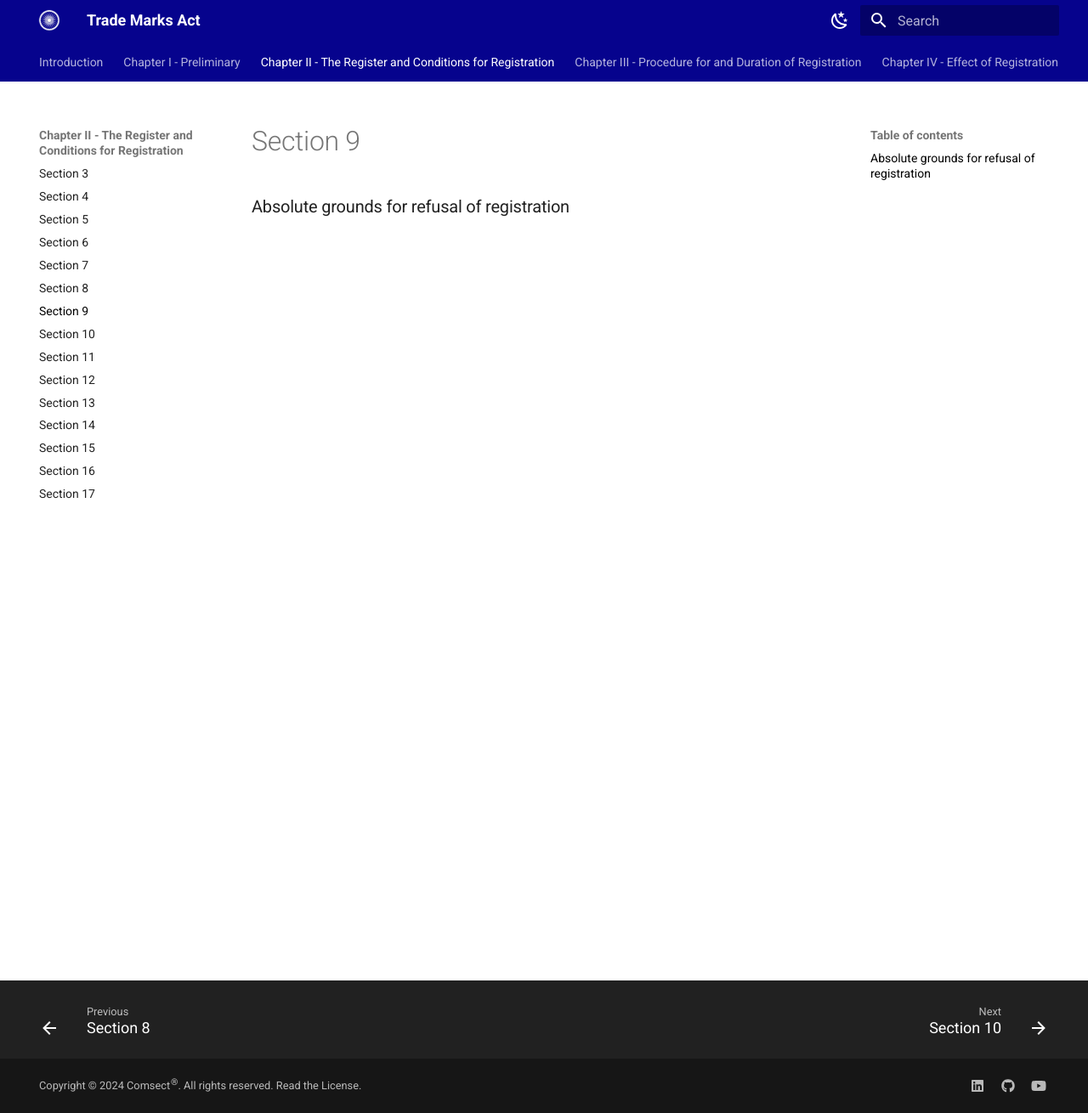
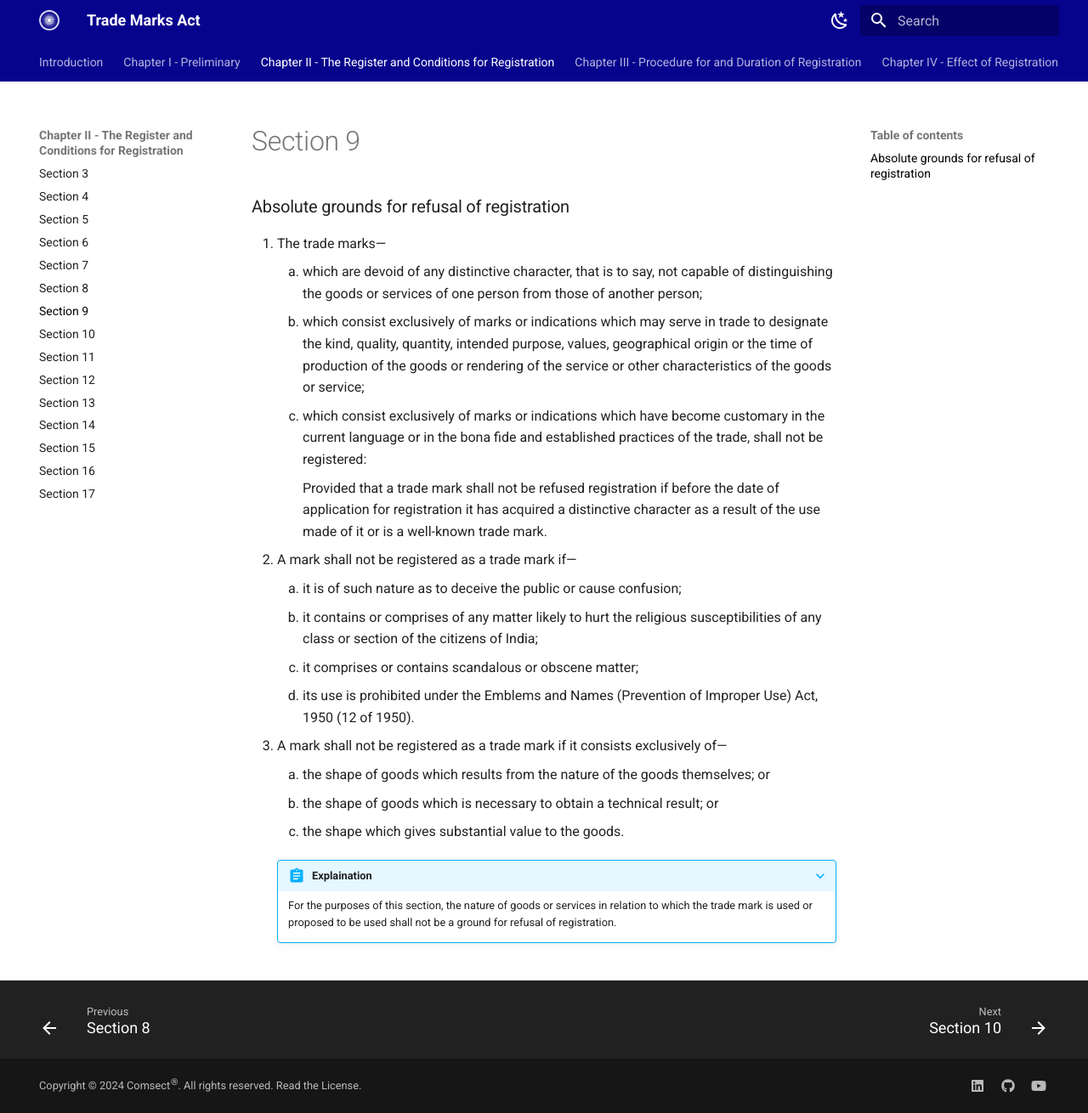
Before and after one commit to comsect/trademarks-act, an MkDocs documentation site: the page built from docs/en/9.md, in a window 1280 px wide and 1310 px high. Shown: the whole window at 85% size. Built offline with MkDocs 1.6.1 and Material for MkDocs 9.7.7, drawn with Linux system fonts in a browser that asks for light colours.

Commit message:
add section nine

```diff
--- a/docs/en/9.md
+++ b/docs/en/9.md
@@ -3,3 +3,24 @@ description: Absolute grounds for refusal of registration
 ---
 
 ### Absolute grounds for refusal of registration
+
+1. The trade marks—
+    1. which are devoid of any distinctive character, that is to say, not capable of distinguishing the
+    goods or services of one person from those of another person;
+    2. which consist exclusively of marks or indications which may serve in trade to designate the kind, quality, quantity, intended purpose, values, geographical origin or the time of production of the goods or rendering of the service or other characteristics of the goods or service;
+    3. which consist exclusively of marks or indications which have become customary in the current language or in the bona fide and established practices of the trade,
+    shall not be registered:</p>Provided that a trade mark shall not be refused registration if before the date of application for
+    registration it has acquired a distinctive character as a result of the use made of it or is a well-known trade
+    mark.
+2. A mark shall not be registered as a trade mark if—
+    1. it is of such nature as to deceive the public or cause confusion;
+    2. it contains or comprises of any matter likely to hurt the religious susceptibilities of any class or section of the citizens of India;
+    3. it comprises or contains scandalous or obscene matter;
+    4. its use is prohibited under the Emblems and Names (Prevention of Improper Use) Act, 1950 (12 of 1950).
+3. A mark shall not be registered as a trade mark if it consists exclusively of—
+    1. the shape of goods which results from the nature of the goods themselves; or
+    2. the shape of goods which is necessary to obtain a technical result; or
+    3. the shape which gives substantial value to the goods.
+
+    ???+ abstract "Explaination"
+        For the purposes of this section, the nature of goods or services in relation to which the trade mark is used or proposed to be used shall not be a ground for refusal of registration.
```
